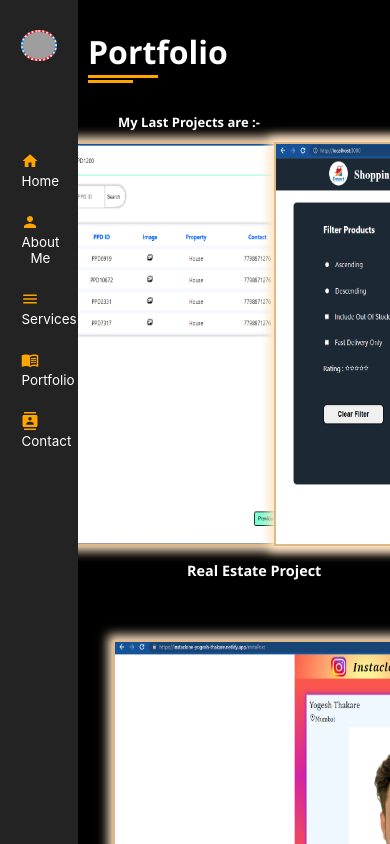
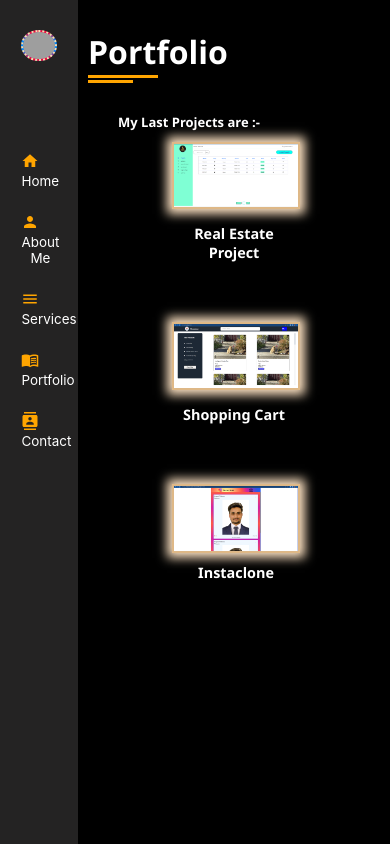
Before and after one commit to yogeshthakare402/MyPortfolio_Frontend, a React (Create React App) app: page /portfolio in a window 390 px wide. Built offline with nearby package versions, Linux system fonts and the light colour scheme; grey boxes are pictures that could not be loaded.

Commit message:
portfolio change

```diff
--- a/src/Components/Portfolio.css
+++ b/src/Components/Portfolio.css
@@ -70,8 +70,8 @@
 
 .card img {
     margin-bottom: 10px;
-    width: 600px;
-    height: 400px;
+    width: 100%;
+    height: 90%;
     border: 2px solid burlywood;
     box-shadow: 0px 0px 10px 5px bisque;
 }
@@ -80,3 +80,10 @@
     text-decoration: none;
     color: white;
 }
+@media screen and (max-width:1000px){
+    #card {
+        display: flex;
+        flex-direction: column;
+        align-items: center;
+    }
+}
```
